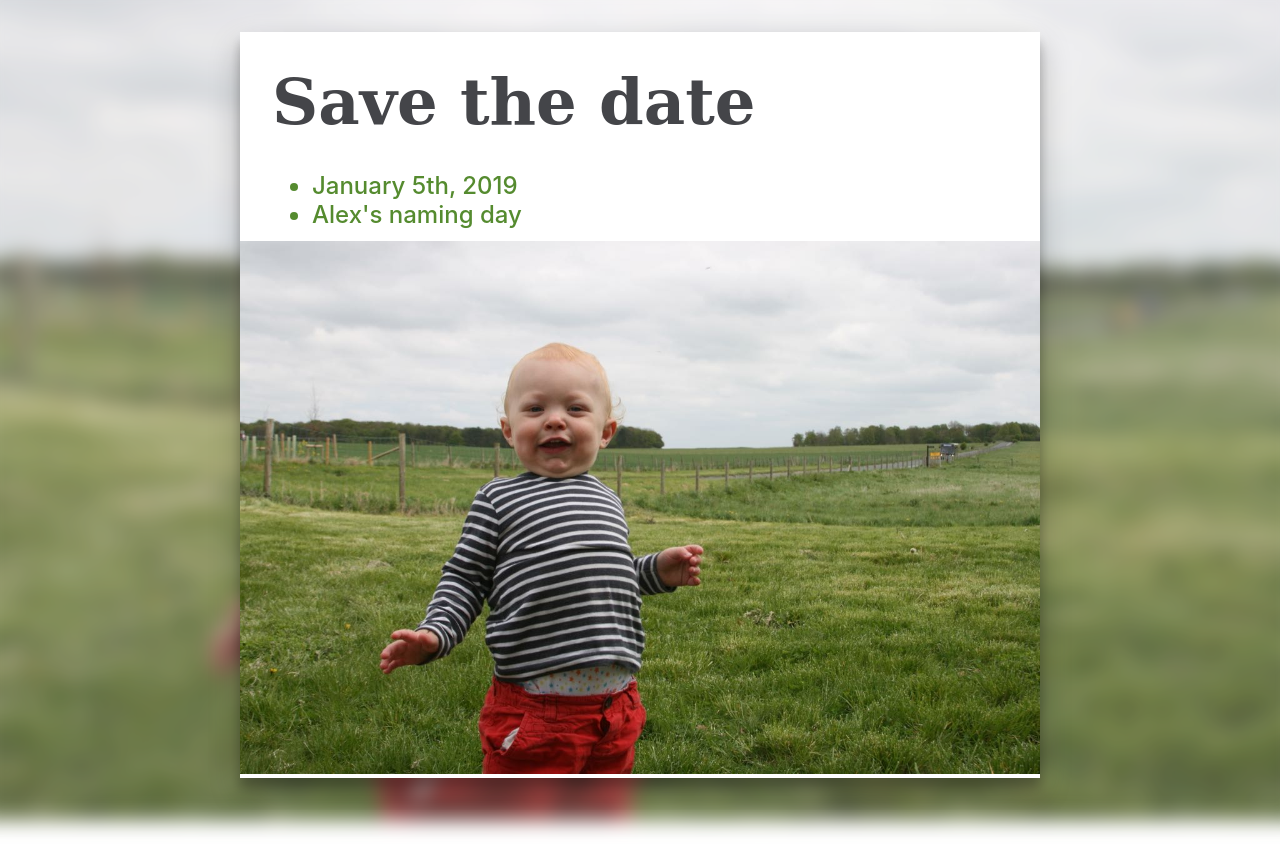
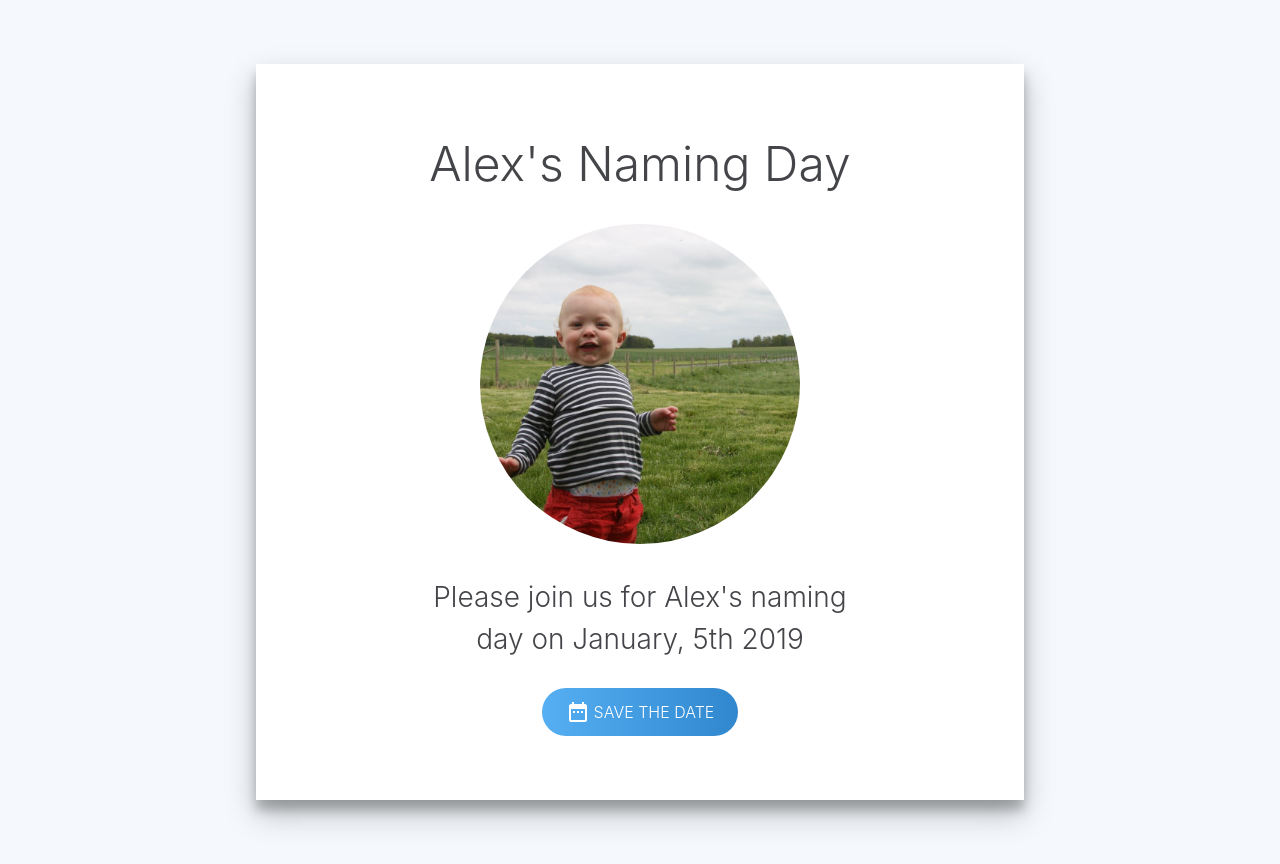
Before and after one commit to euangoddard/alex-naming-day, a website built with Parcel: page index.html in a window 1280 px wide. Before the commit the page ends 810 px from the top, so only its background shows below. Built offline with nearby package versions, Linux system fonts and the light colour scheme.

Commit message:
Updated design

```diff
--- a/index.html
+++ b/index.html
@@ -11,14 +11,21 @@
 </head>
 
 <body>
-  <aside class="backdrop"></aside>
   <section class="card">
-    <h1 class="heading">Save the date</h1>
-    <ul class="info-section">
-      <li>January 5th, 2019</li>
-      <li>Alex's naming day</li>
-    </ul>
-    <img class="image" src="./assets/alex.jpg" alt="Picture of Alex">
+    <h1 class="heading">Alex's Naming Day</h1>
+    <figure class="figure-main"></figure>
+    <p class="info">
+      Please join us for Alex's naming day on January, 5th 2019
+    </p>
+    <a class="calendar-cta" href="#">
+        <svg xmlns="http://www.w3.org/2000/svg" width="24" height="24" viewBox="0 0 24 24">
+          <path class="cal" d="M9 11H7v2h2v-2zm4 0h-2v2h2v-2zm4 0h-2v2h2v-2zm2-7h-1V2h-2v2H8V2H6v2H5c-1.11 0-1.99.9-1.99 2L3 20c0 1.1.89 2 2 2h14c1.1 0 2-.9 2-2V6c0-1.1-.9-2-2-2zm0 16H5V9h14v11z"/>
+          <path fill="none" d="M0 0h24v24H0z"/>
+      </svg>
+      Save the date
+    </a>
+
+
   </section>
 
 </body>
--- a/main.scss
+++ b/main.scss
@@ -1,5 +1,7 @@
+$break-width: 768px;
+
 @mixin large() {
-  @media (min-width: 832px) {
+  @media (min-width: ($break-width + 1px)) {
     @content;
   }
 }
@@ -11,38 +13,35 @@
 body {
   margin: 0;
   font-size: 16px;
+  line-height: 1.5;
   font-family: -apple-system, BlinkMacSystemFont, 'Segoe UI', Roboto, Helvetica,
     Arial, sans-serif, 'Apple Color Emoji', 'Segoe UI Emoji', 'Segoe UI Symbol';
+  font-weight: 300;
   color: #444549;
-}
-
-.backdrop {
-  min-height: 100%;
-  background: no-repeat center url('./assets/alex.jpg');
-  background-size: cover;
-  position: fixed;
-  $blur-radius: 10px;
-  top: -2 * $blur-radius;
-  left: -2 * $blur-radius;
-  width: calc(100% + #{4 * $blur-radius});
-  height: calc(100% + #{4 * $blur-radius});
-  filter: blur($blur-radius) opacity(0.8);
-  z-index: 1;
+  background: #F5F9FD;
 }
 
 .card {
-  position: relative;
-  margin: 2rem auto;
-  z-index: 2;
+  margin: 0rem auto;
+  max-width: $break-width;
+  padding: 2rem;
+  min-height: 100vh;
+  @include large {
+    margin: {
+      top: 4rem;
+      bottom: 4rem;
+    }
+    padding: {
+      top: 4rem;
+      bottom: 4rem;
+    }
+    min-height: 0;
+  }
   background: #fff;
   box-shadow: 0 14px 28px rgba(0, 0, 0, 0.25), 0 10px 10px rgba(0, 0, 0, 0.22);
-  padding: 1rem 0 0;
 
-  max-width: calc(100% - #{4rem});
-  @include large {
-    max-width: 800px;
-    padding-top: 2rem;
-  }
+
+  text-align: center;
 }
 
 %card-text {
@@ -58,22 +57,44 @@ body {
 
 .heading {
   @extend %card-text;
-  font-family: Constantia, 'Lucida Bright', Lucidabright, 'Lucida Serif', Lucida,
-    'DejaVu Serif', 'Bitstream Vera Serif', 'Liberation Serif', Georgia, serif;
-  font-size: 4rem;
+  font-size: 3rem;
+  font-weight: 300;
 }
 
-.info-section {
-  @extend %card-text;
-  color: #558b2f;
-  font-size: 1.5rem;
-  font-weight: 500;
+.figure-main {
+  background: url("./assets/alex.jpg") no-repeat center #ccc;
+  background-size: cover;
+  margin: 0 auto 2rem;
+  $size: 20rem;
+  width: $size;
+  height: $size;
+  border-radius: 50%;
+  display: block;
 }
 
-.info-item {
+.calendar-cta {
+  display: inline-flex;
+  align-items: center;
+  justify-content: center;
+  background: linear-gradient(to right, #56AFF3, #3087CE);
+  padding: 0 1.5rem;
+  height: 3rem;
+  border-radius: 1.5rem;
+  color: #fff;
+  text-transform: uppercase;
+  text-decoration: none;
+
+  svg {
+    margin-right: 0.25rem;
+  }
+
+  .cal {
+    fill: #fff;
+  }
 }
 
-.image {
-  width: 100%;
-  height: auto;
+.info {
+  font-size: 1.75rem;
+  max-width: 420px;
+  margin: 0 auto 1em;
 }
```
Also changed, not shown: assets/calendar.svg (added), 1 other file.
